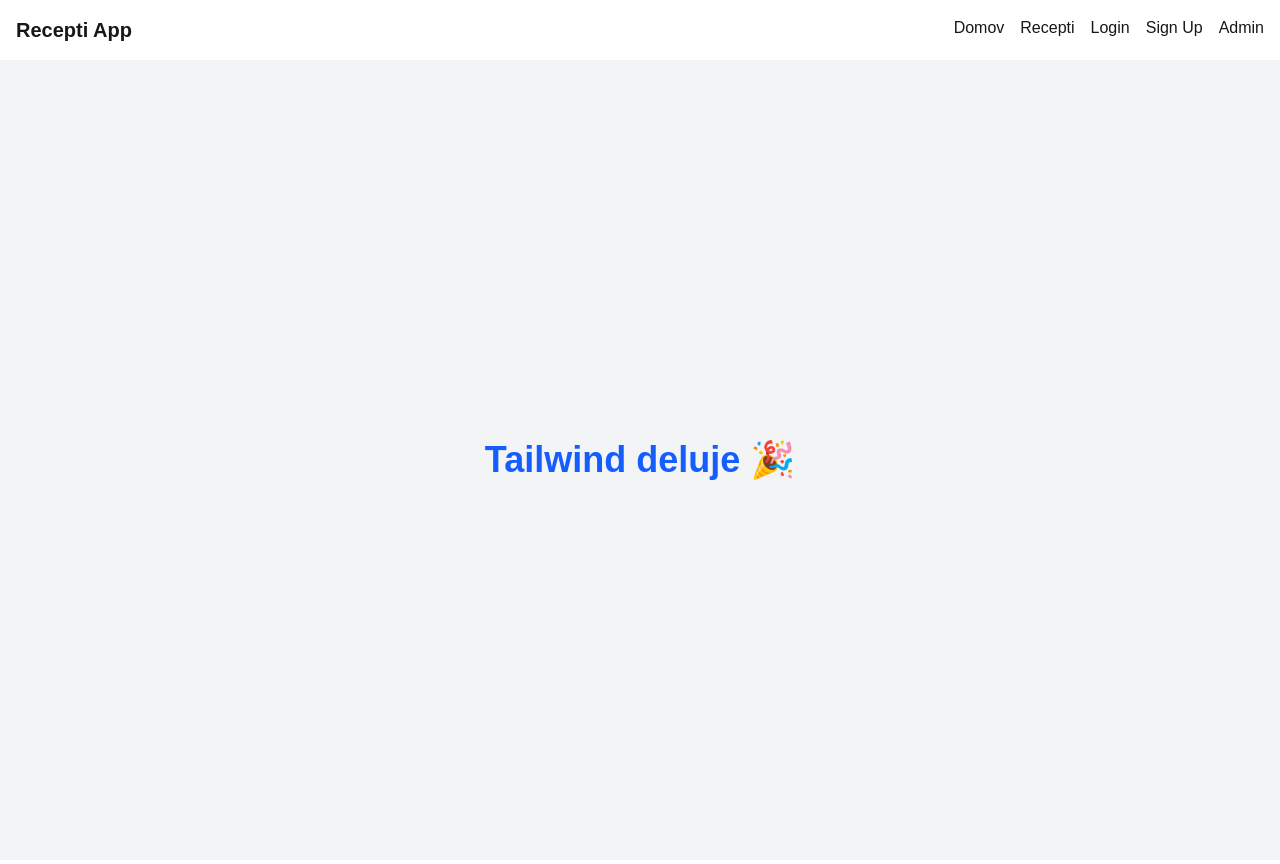
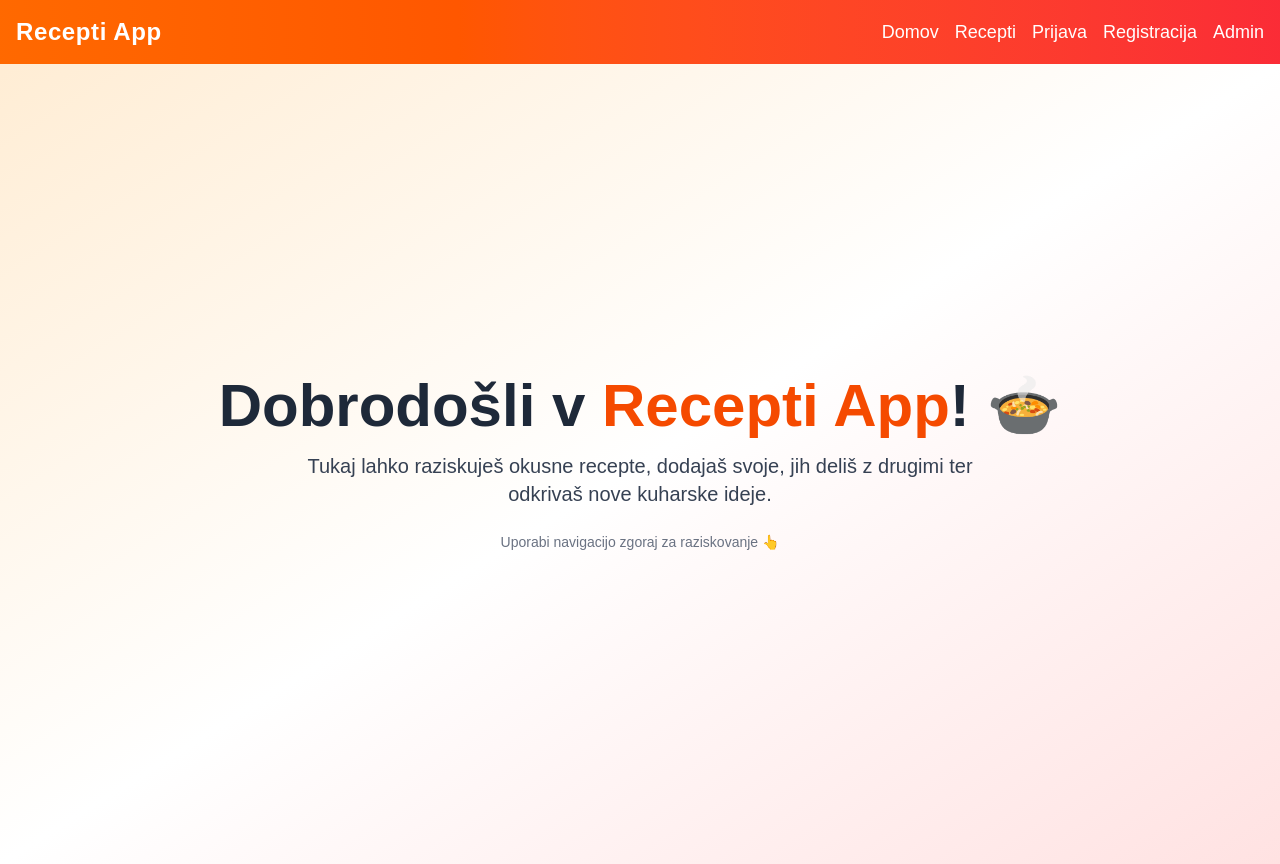
Before and after one commit to janex0/projekt, a Next.js app in the folder projekt_recepti2/: page / in a window 1280 px wide. Built offline with nearby package versions, Linux system fonts and the light colour scheme.

Commit message:
navigacija

```diff
--- a/projekt_recepti2/app/page.tsx
+++ b/projekt_recepti2/app/page.tsx
@@ -1,7 +1,22 @@
+'use client';
+
 export default function Home() {
   return (
-    <main className="flex min-h-screen items-center justify-center bg-gray-100">
-      <h1 className="text-4xl font-bold text-blue-600">Tailwind deluje 🎉</h1>
+    <main className="min-h-screen bg-gradient-to-br from-orange-100 via-white to-red-100 flex flex-col items-center justify-center text-center p-6">
+      <h1 className="text-5xl md:text-6xl font-extrabold text-gray-800 mb-4">
+        Dobrodošli v <span className="text-orange-600">Recepti App</span>! 🍲
+      </h1>
+
+      <p className="text-lg md:text-xl text-gray-700 max-w-2xl">
+        Tukaj lahko raziskuješ okusne recepte, dodajaš svoje,
+        jih deliš z drugimi ter odkrivaš nove kuharske ideje.
+      </p>
+
+      <p className="mt-6 text-gray-500 text-sm">
+        Uporabi navigacijo zgoraj za raziskovanje 👆
+      </p>
+
+
     </main>
   );
 }
--- a/projekt_recepti2/components/Header.tsx
+++ b/projekt_recepti2/components/Header.tsx
@@ -4,15 +4,20 @@
 
 export default function Header() {
   return (
-    <header className="bg-white shadow p-4 flex justify-between">
-      <h1 className="text-xl font-bold">Recepti App</h1>
-      <nav className="space-x-4">
-        <Link href="/">Domov</Link>
-        <Link href="/recipes">Recepti</Link>
-        <Link href="/login">Login</Link>
-        <Link href="/signup">Sign Up</Link>
-        <Link href="/admin">Admin</Link>
-      </nav>
+    <header className="bg-gradient-to-r from-orange-500 to-red-500 text-white shadow-md p-4">
+      <div className="container mx-auto flex flex-col md:flex-row justify-between items-center">
+        <h1 className="text-2xl font-extrabold tracking-wide mb-2 md:mb-0 hover:text-blue-300 transition">
+           Recepti App
+        </h1>
+
+        <nav className="flex space-x-4 text-lg font-medium">
+          <Link href="/" className="hover:text-yellow-300 transition">Domov</Link>
+          <Link href="/recipes" className="hover:text-yellow-300 transition">Recepti</Link>
+          <Link href="/login" className="hover:text-yellow-300 transition">Prijava</Link>
+          <Link href="/signup" className="hover:text-yellow-300 transition">Registracija</Link>
+          <Link href="/admin" className="hover:text-yellow-300 transition">Admin</Link>
+        </nav>
+      </div>
     </header>
   );
 }
```
